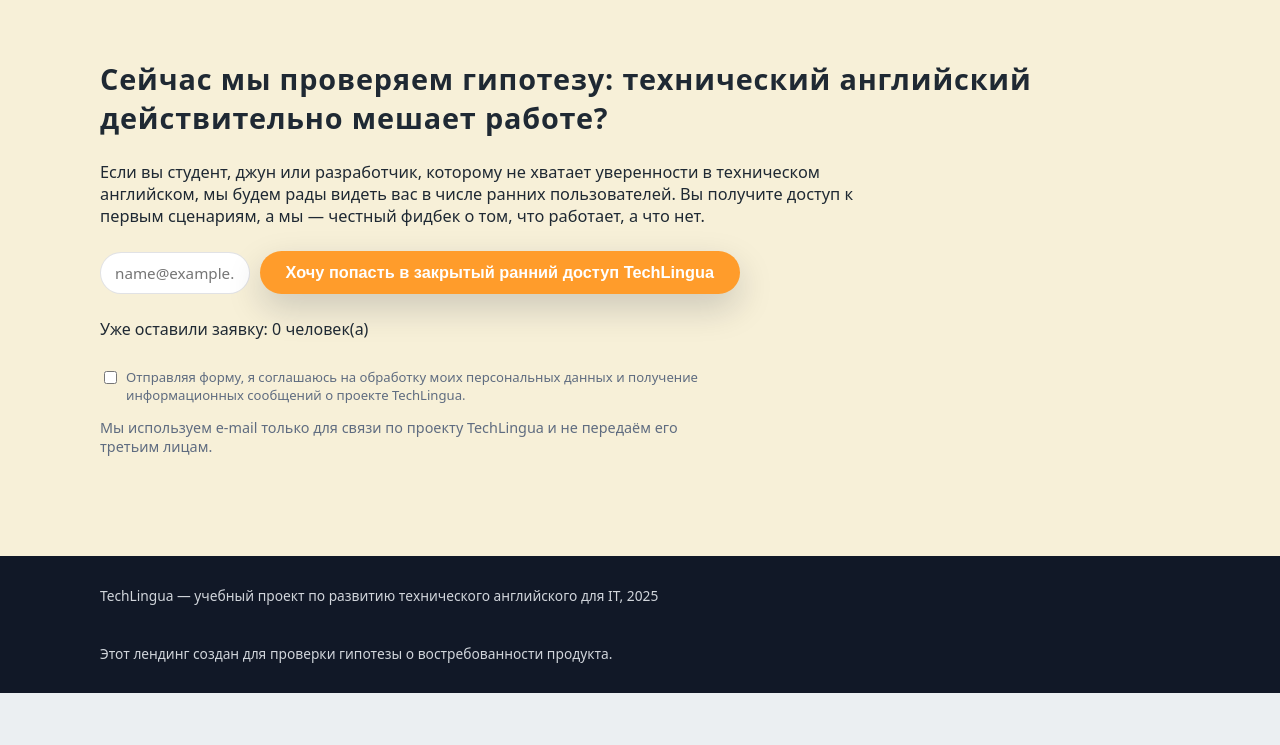
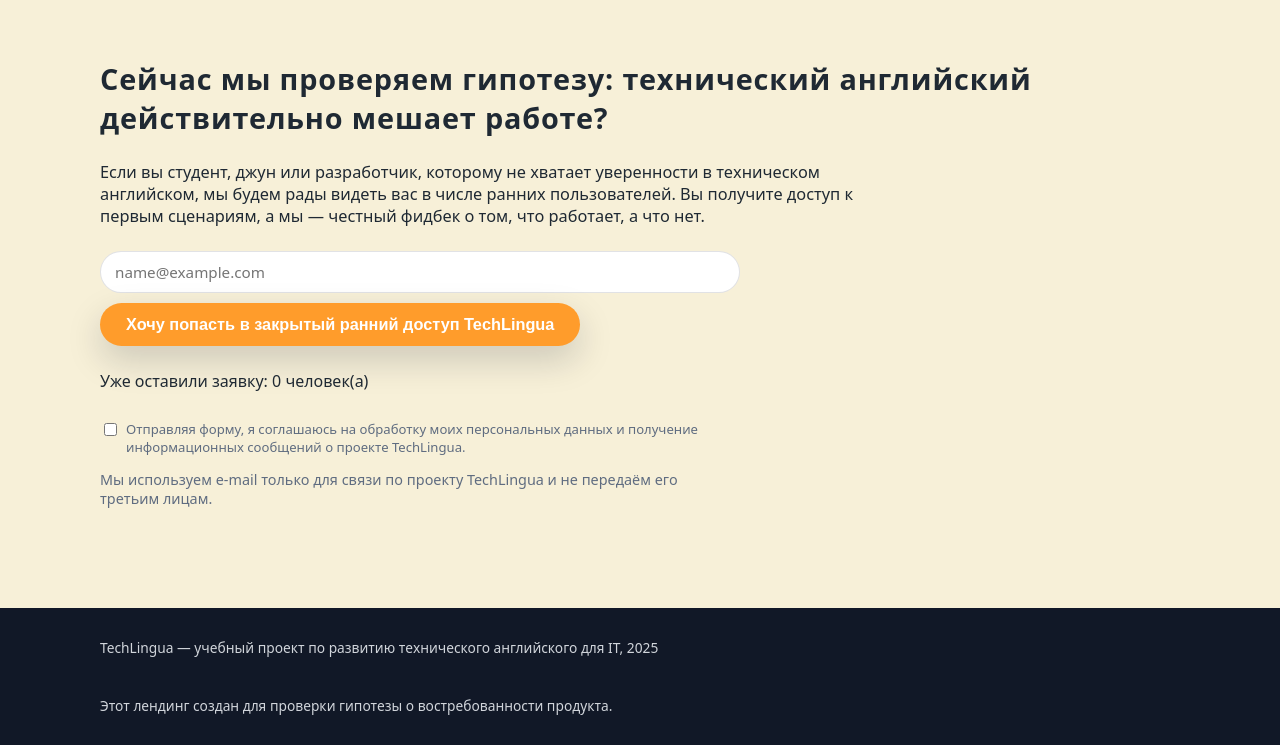
Before and after one commit to Wardline/techlingua-landing, a Flask app: page / in a window 1280 px wide. Shown: the part 1995-2740 px from the top of the page. Before the commit the page ends 2688 px from the top, so only its background shows below. Run offline with Flask 3, Linux system fonts and the light colour scheme.

Commit message:
Update styles.css

```diff
--- a/static/styles.css
+++ b/static/styles.css
@@ -334,24 +334,22 @@ h1 {
     gap: 8px;
 }
 
-/* контейнер для инпута и кнопки */
 .cta-form__row {
-    display: grid;
-    grid-template-columns: minmax(0, 1fr) auto; /* инпут растягивается, кнопка по содержимому */
+    display: flex;
+    flex-wrap: wrap;
     gap: 10px;
-    align-items: center; /* по высоте элементы не тянут друг друга */
+
+    align-items: flex-start;
 }
 
-/* поле ввода e-mail */
 .cta-form__row input[type="email"] {
-    /* убираем flex: 1 1 220px; */
-    width: 100%;
-    box-sizing: border-box;
+    flex: 1 1 100px;
     border-radius: 999px;
     border: 1px solid rgba(15, 23, 42, 0.12);
     padding: 10px 14px;
     font-size: 0.95rem;
     font-family: inherit;
+    box-sizing: border-box;
 }
 
 .cta-form__row input[type="email"]:focus {
```
